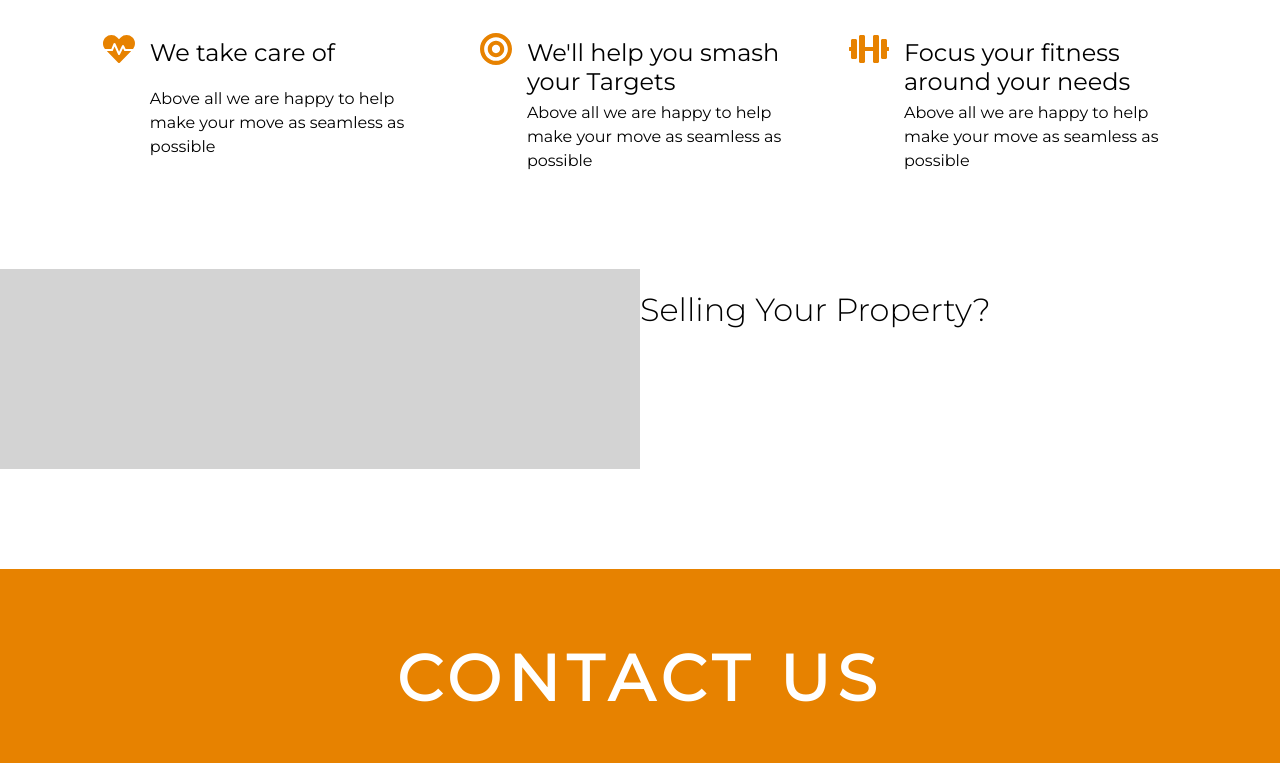
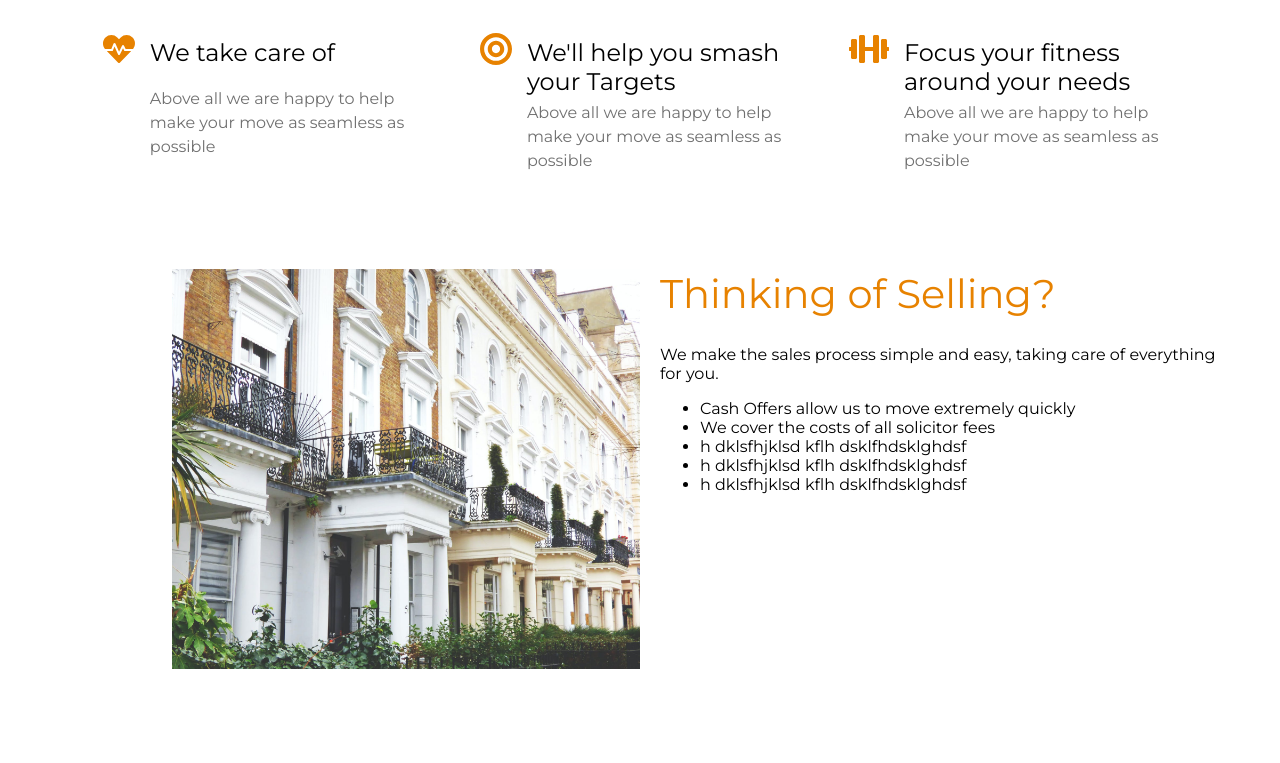
Before and after one commit to RKHTechnologies/HowardHavens, a React (Create React App) app: page / in a window 1280 px wide. Shown: the part 1276-2039 px from the top of the page. Built offline with nearby package versions, Linux system fonts and the light colour scheme.

Commit message:
Continued 'services' section

```diff
--- a/src/components/Services.tsx
+++ b/src/components/Services.tsx
@@ -1,5 +1,7 @@
 import React, { FC } from 'react';
 import styled from 'styled-components';
+import { ImagesDesktop } from '../Shared/ImageLib';
+import { colours } from '../Shared/SharedStyles';
 
 const Container = styled.div`
   width: 100%;
@@ -11,27 +13,48 @@ const Container = styled.div`
 
 const Image = styled.div`
   grid-area: image;
-  width: 100%;
-  height: 200px;
+  width: 80%;
+  height: 400px;
   background: lightgrey;
+  background-image: url(${ImagesDesktop["house1"]});
+  background-size: cover;
+  background-position: center;
+  text-align: right;
+  margin: auto 0 auto auto;
 `;
+
 
 
 const Text = styled.div`
   grid-area: text;
+  padding-left: 20px;
 `;
 
 const Title = styled.h1`
-  font-weight: 300;
+  font-weight: 400;
+  margin-top: 0;
+  font-size: 2.5em;
+  color: ${colours.primary};
 `;
+
+const Description = styled.div``;
 
 const Services: FC = ()  => {
   return (
     <Container>
       <Image />
       <Text>
-        <Title>Selling Your Property?</Title>
-
+        <Title>Thinking of Selling?</Title>
+        <Description>
+          We make the sales process simple and easy, taking care of everything for you.
+          <ul>
+            <li>Cash Offers allow us to move extremely quickly</li>
+            <li>We cover the costs of all solicitor fees</li>
+            <li>h dklsfhjklsd kflh dsklfhdsklghdsf</li>
+            <li>h dklsfhjklsd kflh dsklfhdsklghdsf</li>
+            <li>h dklsfhjklsd kflh dsklfhdsklghdsf</li>
+          </ul>
+        </Description>
       </Text>
     </Container>
   );
--- a/src/components/WhyUs.tsx
+++ b/src/components/WhyUs.tsx
@@ -78,6 +78,7 @@ export const Description = styled.p`
   width: 85%;
   margin-top: 5px;
   line-height: 24px;
+  color: ${colours.darkGrey};
 `;
 
 
--- a/src/pages/Home.tsx
+++ b/src/pages/Home.tsx
@@ -37,8 +37,10 @@ const Home: React.FC = () => {
         </div>
       </Section>
 
-      <Section id="services" fullwidth>
-        <Services />
+      <Section id="services">
+        <div className="wrapper">
+          <Services />
+        </div>
       </Section>
 
       <Section id="contact" fullwidth lastItem>
```
